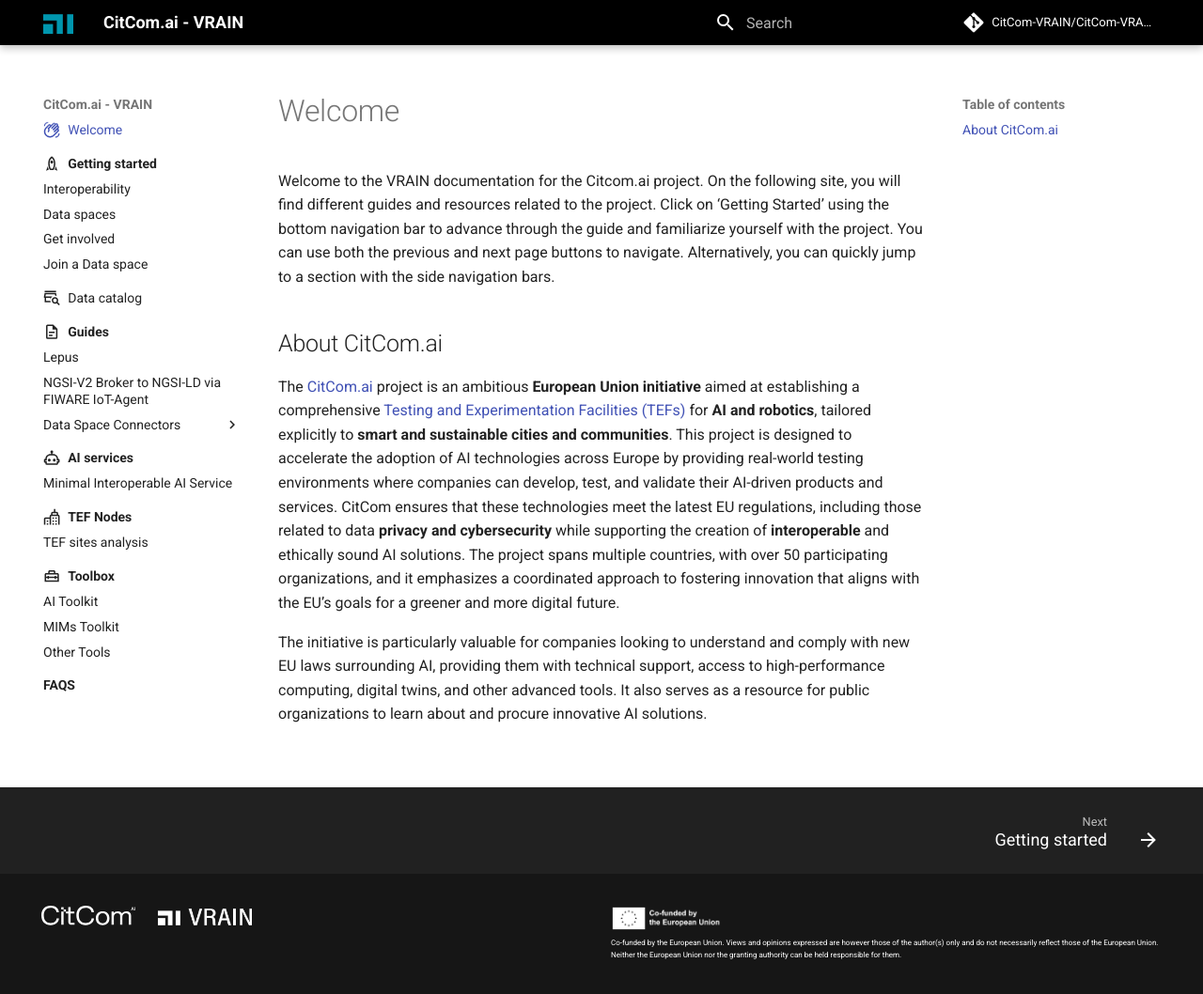
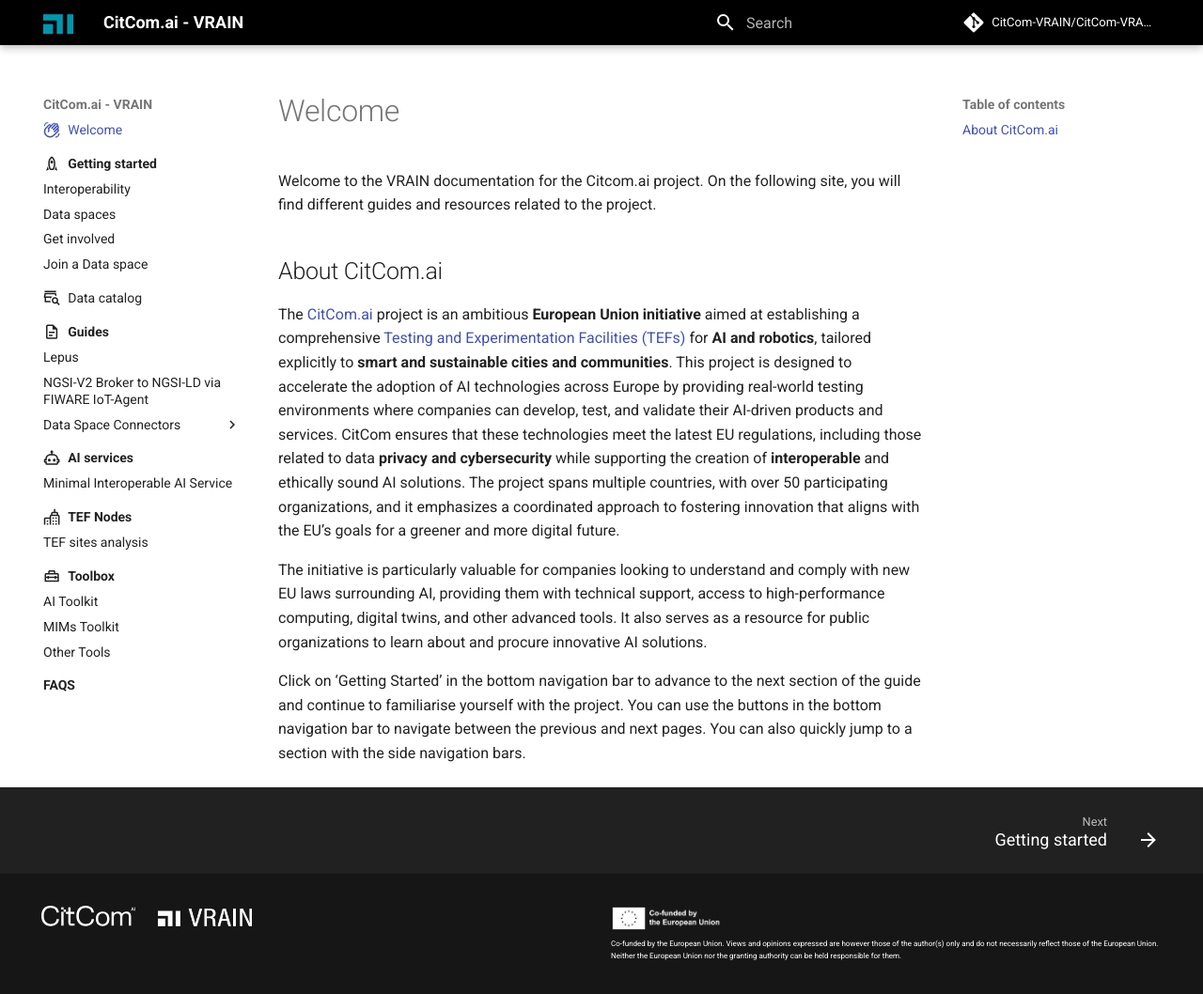
Before and after one commit to riseupalex/CitComAI-Hub.github.io, an MkDocs documentation site: the page built from docs/welcome.md, in a window 1280 px wide and 1058 px high. Shown: the whole window at 94% size. Built offline with MkDocs 1.6.1 and Material for MkDocs 9.7.7, drawn with Linux system fonts in a browser that asks for light colours; comment, search, counter and statistics services are not loaded.

Commit message:
Move nav instructions to bottom

```diff
--- a/docs/welcome.md
+++ b/docs/welcome.md
@@ -3,10 +3,11 @@
 title: Welcome
 ---
 
-Welcome to the VRAIN documentation for the Citcom.ai project. On the following site, you will find different guides and resources related to the project. Click on ‘Getting Started’ using the bottom navigation bar to advance through the guide and familiarize yourself with the project. You can use both the previous and next page buttons to navigate. Alternatively, you can quickly jump to a section with the side navigation bars.
+Welcome to the VRAIN documentation for the Citcom.ai project. On the following site, you will find different guides and resources related to the project.
 
 ## About CitCom.ai
-
 The [CitCom.ai](https://citcom.ai) project is an ambitious **European Union initiative** aimed at establishing a comprehensive [Testing and Experimentation Facilities (TEFs)](https://digital-strategy.ec.europa.eu/en/activities/testing-and-experimentation-facilities) for **AI and robotics**, tailored explicitly to **smart and sustainable cities and communities**. This project is designed to accelerate the adoption of AI technologies across Europe by providing real-world testing environments where companies can develop, test, and validate their AI-driven products and services. CitCom ensures that these technologies meet the latest EU regulations, including those related to data **privacy and cybersecurity** while supporting the creation of **interoperable** and ethically sound AI solutions. The project spans multiple countries, with over 50 participating organizations, and it emphasizes a coordinated approach to fostering innovation that aligns with the EU’s goals for a greener and more digital future.
 
 The initiative is particularly valuable for companies looking to understand and comply with new EU laws surrounding AI, providing them with technical support, access to high-performance computing, digital twins, and other advanced tools. It also serves as a resource for public organizations to learn about and procure innovative AI solutions.
+
+Click on ‘Getting Started’ in the bottom navigation bar to advance to the next section of the guide and continue to familiarise yourself with the project. You can use the buttons in the bottom navigation bar to navigate between the previous and next pages. You can also quickly jump to a section with the side navigation bars.
```
